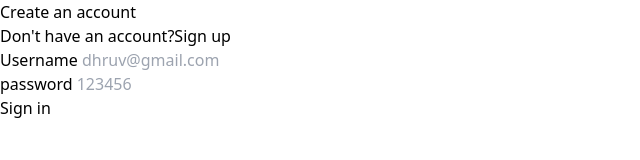
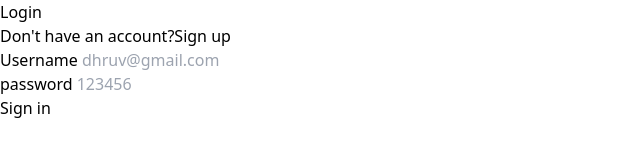
Before and after one commit to kunj3740/readme, a React (Vite) app in the folder frontend/: page /signin in a window 1280 px wide. Shown: the top 160 px of the page, without its empty margins (0-640 px from the left). Built offline with nearby package versions, Linux system fonts and the light colour scheme.

Commit message:
removed glitch

```diff
--- a/frontend/src/components/Auth.tsx
+++ b/frontend/src/components/Auth.tsx
@@ -30,7 +30,7 @@ export const Auth = ( { type }:{type:"signup" | "signin"}) =>{
             <div>
                  <div className="px-10">
                     <div className="text-3xl font-extrabold">
-                        Create an account
+                        {type === "signin" ? "Login" : "Create an account"}
                     </div>
                     <div className="text-slate-500">
                         {type ==="signin" ?"Don't have an account?" : "Already have an account?" }
```
